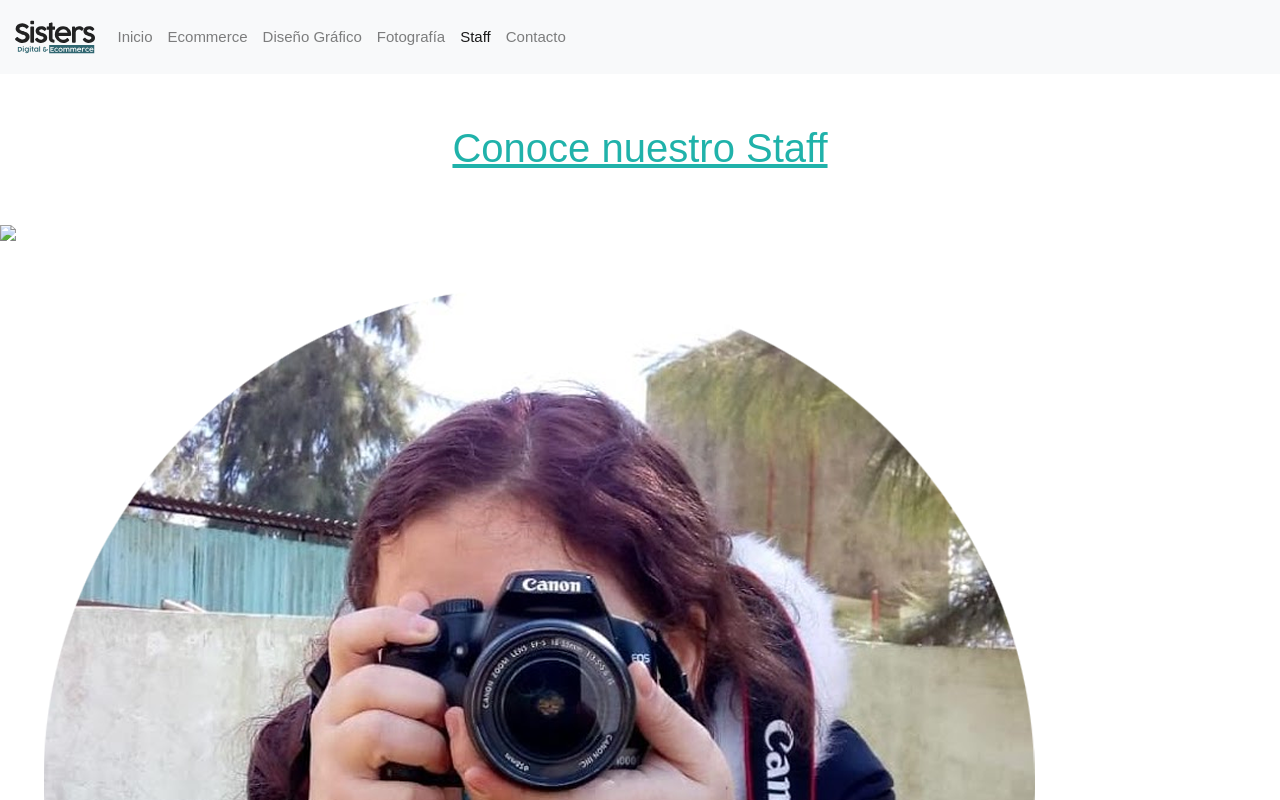
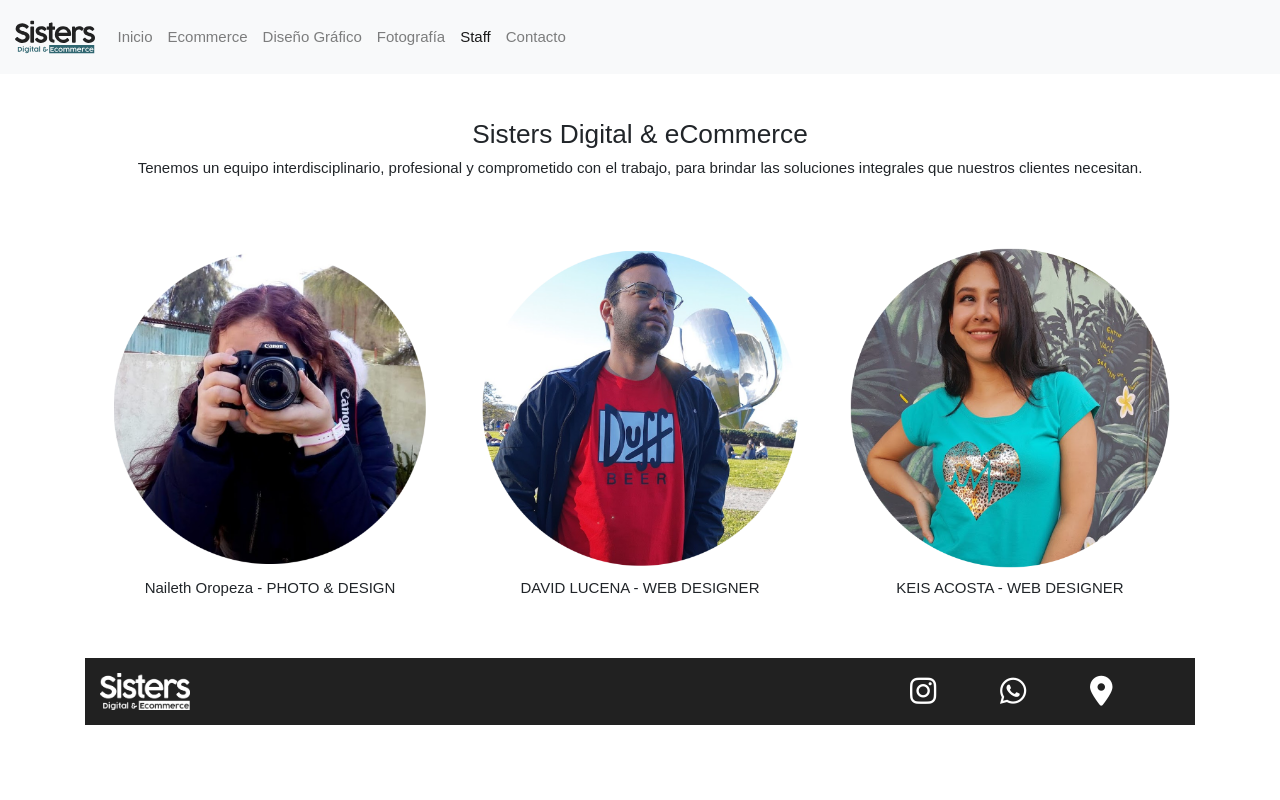
Before and after one commit to keisbel09/mi_repositorio, a website: page staff.html in a window 1280 px wide. Shown: the top 800 px of the page. Drawn offline with nearby package versions, Linux system fonts and the light colour scheme.

Commit message:
mejoras staff y scss
se agrego nuevo contenido
en scss se dio tama;o a las imagenes de staff

```diff
--- a/scss/style.scss
+++ b/scss/style.scss
@@ -129,6 +129,17 @@ ul .contenido-lista {
 	width: 100%;
 }
 
+
+/**staff**/
+
+.staff {
+	width: 100px;
+}
+
+.staff img {
+	width: 100%;
+}
+
 /**footer**/
 
 .footer {
--- a/staff.html
+++ b/staff.html
@@ -51,47 +51,40 @@
     </nav>
   </header>
 	<div>
-		<h2 class="animate__animated animate__bounce">Conoce nuestro Staff</h2>
+
+  <div class="container-fluid d-flex justify-content-center separador">
+    <div class="container row d-flex justify-content-center">
+      <h3 class="text-center"> Sisters Digital & eCommerce</h3>
+      <p class="text-center">Tenemos un equipo interdisciplinario, profesional y comprometido con el trabajo, para brindar las soluciones integrales que nuestros clientes necesitan.</p>
     </div>
-	<div class="cajaGrid">
-		<div class="grid">
-			<img src="multimedia/staff.png">
   </div>
-		<div class="grid">
+
+  <div class=" portafolio-grafico container-fluid d-flex justify-content-center separador">
+    <div class="container row align-items-center">
+
+      <div class="col-xs-12 col-lg-4 d-flex justify-content-center staff">
         <img src="multimedia/staff1.png">
       </div>
-		<div class="grid">
+        <div class="col-xs-12 col-lg-4 d-flex justify-content-center staff ">
         <img src="multimedia/staff2.png">
       </div>
-		<div class="grid">
+        <div class="col-xs-12 col-lg-4 d-flex justify-content-center staff ">
         <img src="multimedia/staff3.png">
       </div>
-		<div class="grid">
-			<img src="multimedia/staff4.jpg">
-		</div>
-		<div class="grid">
-			<img src="multimedia/staff1.png">
-		</div>
-		<div class="grid">
-			<img src="multimedia/staff2.png">
-		</div>
-		<div class="grid">
-			<img src="multimedia/staff3.png">
-		</div>
-		<div class="grid">
-			<img src="multimedia/staff4.jpg">
     </div>
   </div>
-	<div class="textS">
-		<p>
-				Lorem ipsum dolor sit amet, consectetur adipisicing elit, sed do eiusmod
-				tempor incididunt ut labore et dolore magna aliqua. Ut enim ad minim veniam,
-				quis nostrud exercitation ullamco laboris nisi ut aliquip ex ea commodo
-				consequat. Duis aute irure dolor in reprehenderit in voluptate velit esse
-				cillum dolore eu fugiat nulla pariatur. Excepteur sint occaecat cupidatat non
-				proident, sunt in culpa qui officia deserunt mollit anim id est laborum.
-		</p>
+  <div class="container-fluid d-flex justify-content-center ">
+    <div class="container row d-flex justify-content-center">
+        <div class="col-xs-12 col-lg-4 d-flex justify-content-center">
+          <p class="text-center">Naileth Oropeza - PHOTO & DESIGN</p>
         </div>
+        <div class="col-xs-12 col-lg-4 d-flex justify-content-center">
+         <p class="text-center">DAVID LUCENA - WEB DESIGNER</p>
+       </div>
+       <div class="col-xs-12 col-lg-4 d-flex justify-content-center">
+        <p class="text-center">KEIS ACOSTA - WEB DESIGNER</p>
+      </div>
+
 
   <footer class="mt-auto footer separador">
 
```
Also changed, not shown: style.css. Lines whose indentation alone changed are shown as unchanged.
